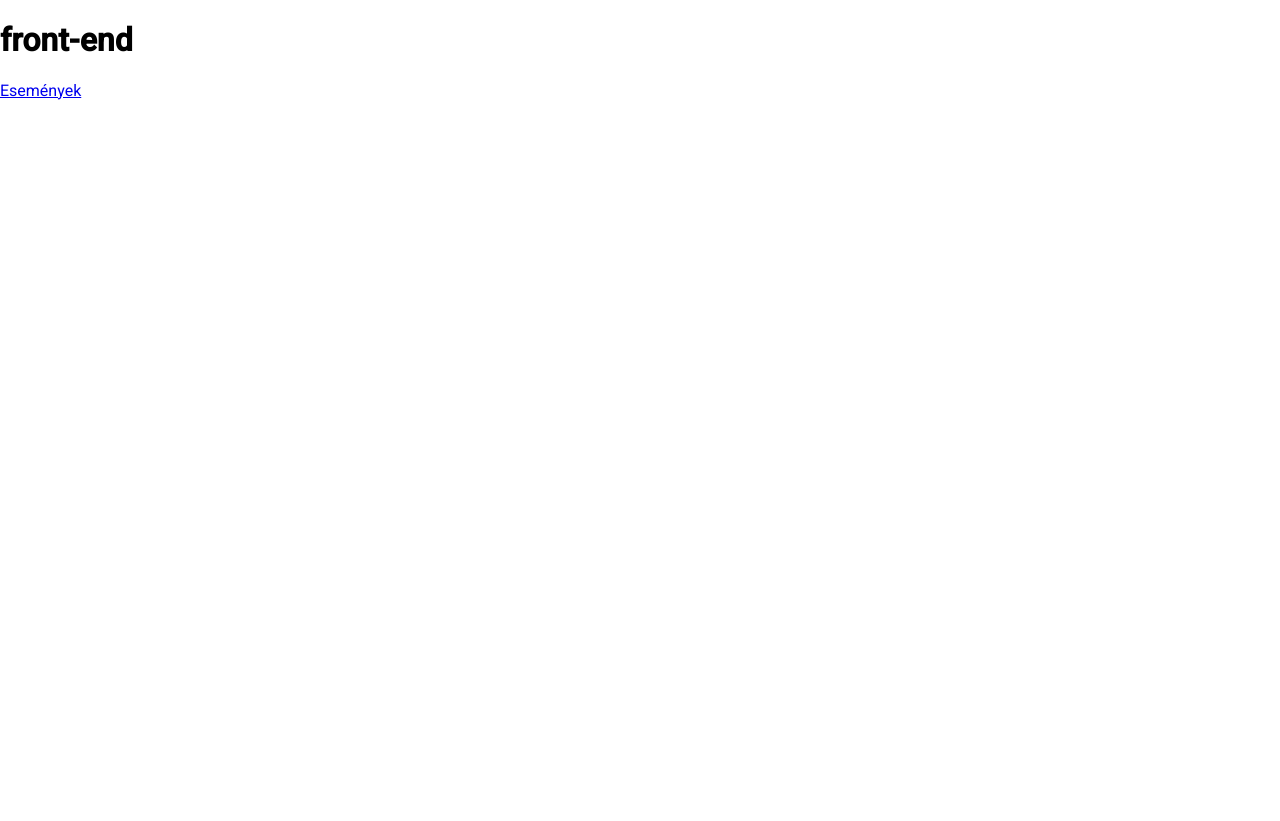
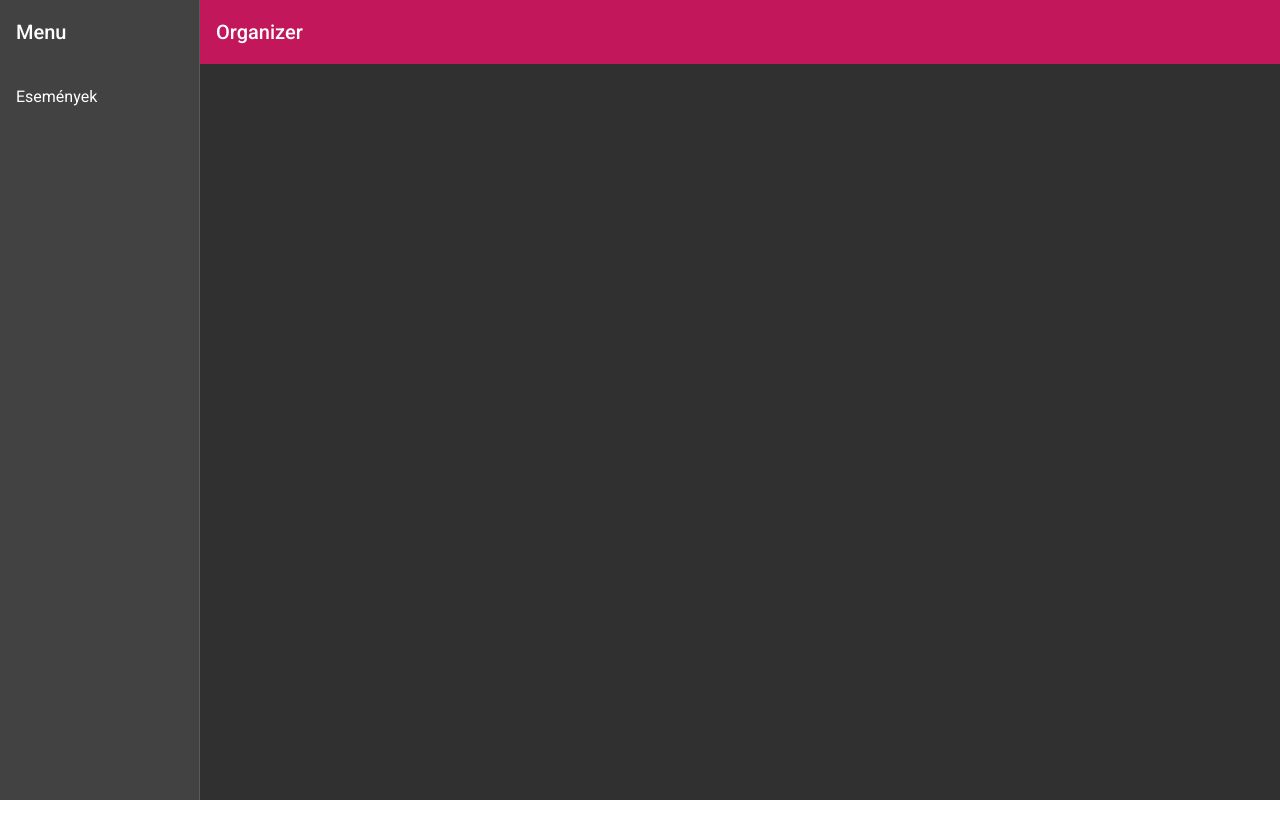
Before and after one commit to SepsiLaszlo/event-organizer, an Angular app in the folder front-end/: page / in a window 1280 px wide. After the commit the page ends 800 px from the top, so only its background shows below. Built offline with nearby package versions, Linux system fonts and the light colour scheme.

Commit message:
add nav component

```diff
--- a/front-end/src/app/app.component.html
+++ b/front-end/src/app/app.component.html
@@ -1,3 +1,3 @@
-<h1>{{ title }}</h1>
-<a routerLink='/events'>Események</a>
-<router-outlet></router-outlet>
+<app-nav-bar>
+    <router-outlet></router-outlet>
+</app-nav-bar>
--- /dev/null
+++ b/front-end/src/app/nav-bar/nav-bar.component.css
@@ -0,0 +1,17 @@
+.sidenav-container {
+  height: 100%;
+}
+
+.sidenav {
+  width: 200px;
+}
+
+.sidenav .mat-toolbar {
+  background: inherit;
+}
+
+.mat-toolbar.mat-primary {
+  position: sticky;
+  top: 0;
+  z-index: 1;
+}
--- /dev/null
+++ b/front-end/src/app/nav-bar/nav-bar.component.html
@@ -0,0 +1,27 @@
+<mat-sidenav-container class="sidenav-container">
+  <mat-sidenav #drawer class="sidenav" fixedInViewport
+      [attr.role]="(isHandset$ | async) ? 'dialog' : 'navigation'"
+      [mode]="(isHandset$ | async) ? 'over' : 'side'"
+      [opened]="(isHandset$ | async) === false">
+    <mat-toolbar>Menu</mat-toolbar>
+    <mat-nav-list>
+      <a mat-list-item routerLink='/events'>Események</a>
+      <!-- <a mat-list-item href="#">Link 2</a>
+      <a mat-list-item href="#">Link 3</a> -->
+    </mat-nav-list>
+  </mat-sidenav>
+  <mat-sidenav-content>
+    <mat-toolbar color="primary">
+      <button
+        type="button"
+        aria-label="Toggle sidenav"
+        mat-icon-button
+        (click)="drawer.toggle()"
+        *ngIf="isHandset$ | async">
+        <mat-icon aria-label="Side nav toggle icon">menu</mat-icon>
+      </button>
+      <span>Organizer</span>
+    </mat-toolbar>
+    <ng-component></ng-component>
+  </mat-sidenav-content>
+</mat-sidenav-container>
--- /dev/null
+++ b/front-end/src/app/nav-bar/nav-bar.component.ts
@@ -0,0 +1,21 @@
+import { Component } from '@angular/core';
+import { BreakpointObserver, Breakpoints } from '@angular/cdk/layout';
+import { Observable } from 'rxjs';
+import { map, shareReplay } from 'rxjs/operators';
+
+@Component({
+  selector: 'app-nav-bar',
+  templateUrl: './nav-bar.component.html',
+  styleUrls: ['./nav-bar.component.css']
+})
+export class NavBarComponent {
+
+  isHandset$: Observable<boolean> = this.breakpointObserver.observe(Breakpoints.Handset)
+    .pipe(
+      map(result => result.matches),
+      shareReplay()
+    );
+
+  constructor(private breakpointObserver: BreakpointObserver) {}
+
+}
```
Also changed, not shown: front-end/src/app/app.module.ts (+16 -2 lines), 1 other file (tests, documents, lock files or other folders).
